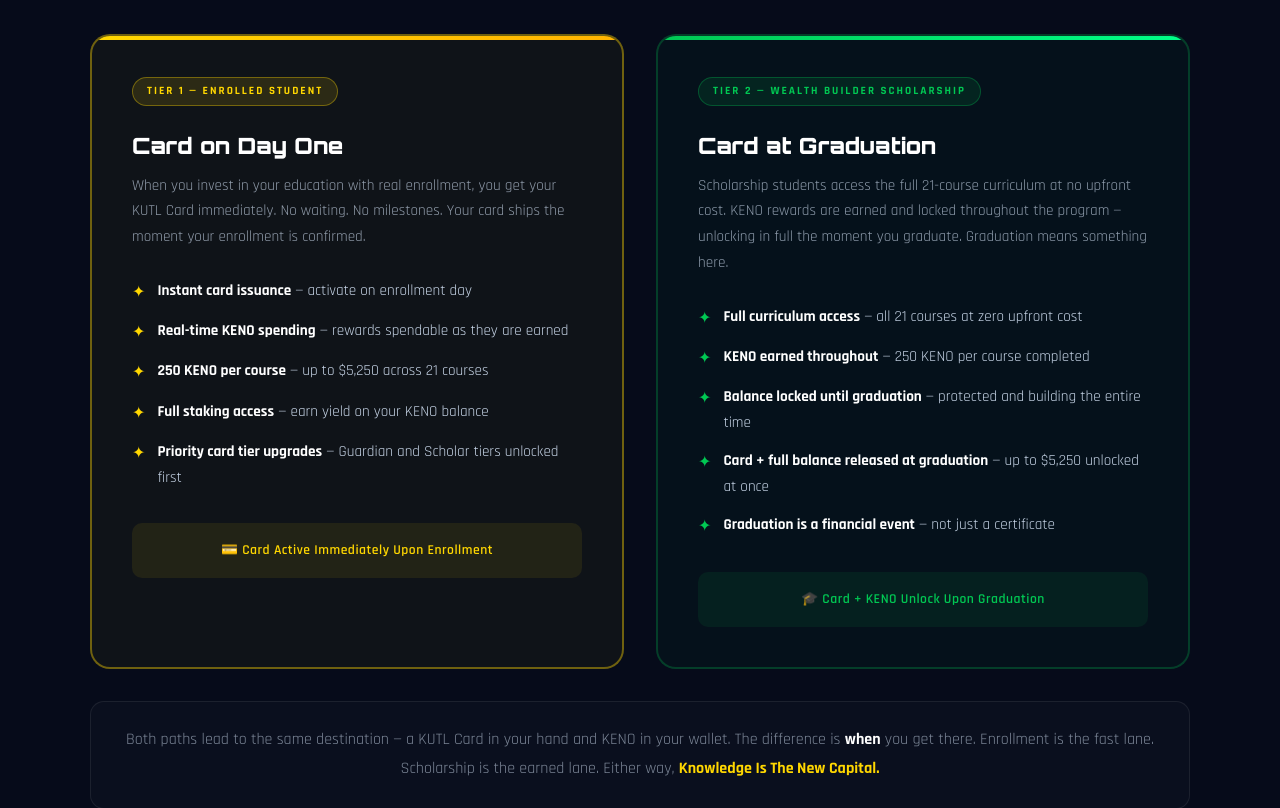
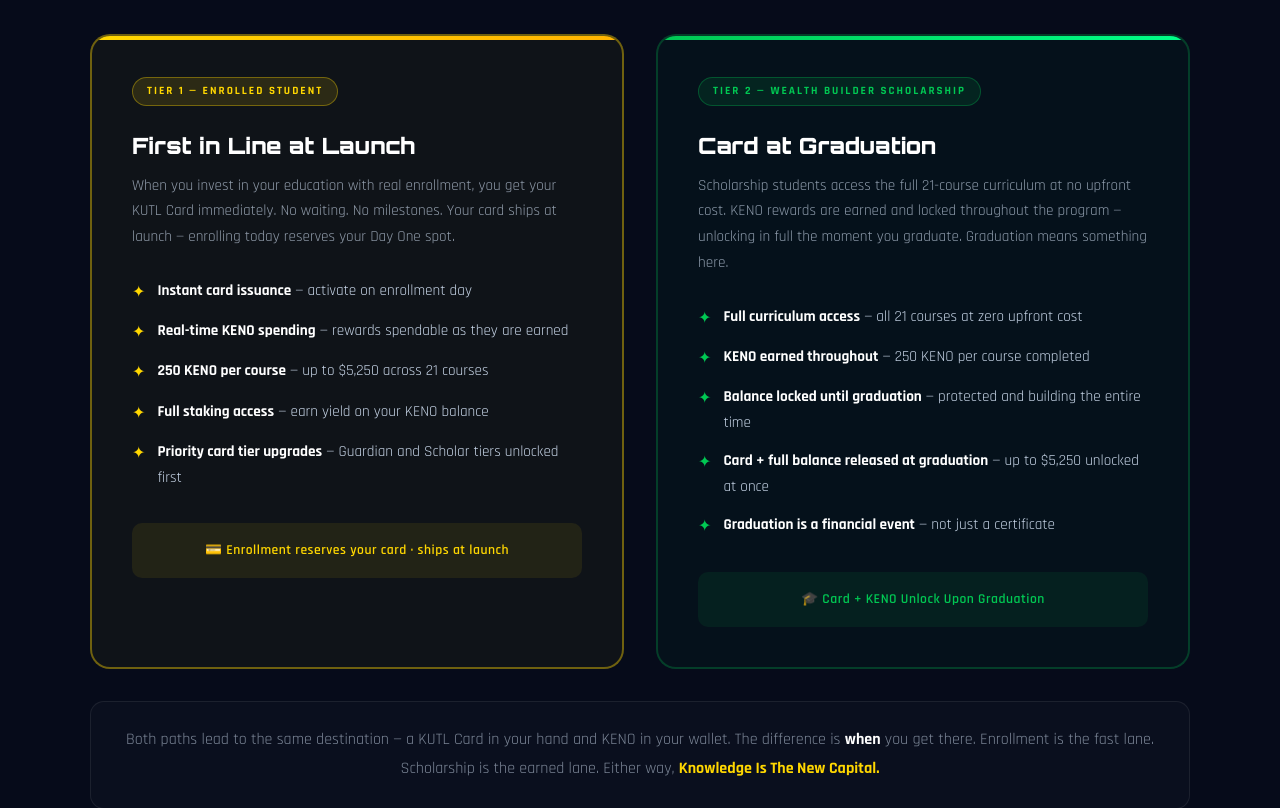
Before and after one commit to Keno2121/kenostod-website, a website: page kutl-card.html in a window 1280 px wide. Shown: the part 1820-2628 px from the top of the page. Drawn offline with Linux system fonts and the light colour scheme.

Commit message:
KUTL Card: clarify issuance gated on Bridge partnership volume

```diff
--- a/kutl-card.html
+++ b/kutl-card.html
@@ -686,8 +686,8 @@
             <div style="border-radius:20px; background:rgba(255,215,0,0.04); border:2px solid rgba(255,215,0,0.4); padding:2.5rem; position:relative; overflow:hidden;">
                 <div style="position:absolute; top:0; left:0; right:0; height:4px; background:linear-gradient(90deg, #ffd700, #ffb300);"></div>
                 <div style="display:inline-block; background:rgba(255,215,0,0.12); border:1px solid rgba(255,215,0,0.35); color:var(--gold); padding:4px 14px; border-radius:20px; font-size:0.7rem; font-weight:700; letter-spacing:2px; text-transform:uppercase; margin-bottom:1.25rem;">Tier 1 — Enrolled Student</div>
-                <div style="font-family:'Orbitron',sans-serif; font-size:1.4rem; font-weight:900; color:#fff; margin-bottom:0.5rem;">Card on Day One</div>
-                <p style="font-size:0.95rem; color:rgba(200,214,232,0.7); margin-bottom:1.75rem; line-height:1.7;">When you invest in your education with real enrollment, you get your KUTL Card immediately. No waiting. No milestones. Your card ships the moment your enrollment is confirmed.</p>
+                <div style="font-family:'Orbitron',sans-serif; font-size:1.4rem; font-weight:900; color:#fff; margin-bottom:0.5rem;">First in Line at Launch</div>
+                <p style="font-size:0.95rem; color:rgba(200,214,232,0.7); margin-bottom:1.75rem; line-height:1.7;">When you invest in your education with real enrollment, you get your KUTL Card immediately. No waiting. No milestones. Your card ships at launch — enrolling today reserves your Day One spot.</p>
                 <ul style="list-style:none; display:flex; flex-direction:column; gap:0.75rem;">
                     <li style="display:flex; align-items:flex-start; gap:0.75rem; font-size:0.95rem; color:var(--text);">
                         <span style="color:var(--gold); font-size:1rem; margin-top:1px;">✦</span>
@@ -711,7 +711,7 @@
                     </li>
                 </ul>
                 <div style="margin-top:2rem; padding:1rem 1.25rem; background:rgba(255,215,0,0.08); border-radius:10px; font-size:0.85rem; color:var(--gold); font-weight:600; text-align:center; letter-spacing:0.5px;">
-                    💳 Card Active Immediately Upon Enrollment
+                    💳 Enrollment reserves your card · ships at launch
                 </div>
             </div>
 
@@ -901,7 +901,8 @@
 
         </div>
 
-        <div style="padding:1.5rem 2rem; background:rgba(79,142,247,0.06); border:1px solid rgba(79,142,247,0.2); border-radius:12px; text-align:center;">
+        <p style="color:var(--text);text-align:center;max-width:600px;margin:0 auto 2.5rem;font-size:1rem;line-height:1.7;">Card issuance goes live through our Bridge.xyz partnership once the network reaches $10,000 in weekly volume.</p>  <div style="padding:1.5rem 2rem; background:rgba(79,142,247,0.06); border:1px solid rgba(79,142,247,0.2); border-radius:12px; text-align:center;">
+
             <div style="font-size:0.75rem; color:rgba(255,255,255,0.4); letter-spacing:2px; margin-bottom:0.5rem; text-transform:uppercase;">Revenue Model</div>
             <div style="display:flex; justify-content:center; gap:3rem; flex-wrap:wrap; margin-top:0.5rem;">
                 <div><div style="font-size:1.6rem; font-weight:800; color:var(--gold);">70%</div><div style="font-size:0.8rem; color:var(--text);">Kenostod interchange</div></div>
```
